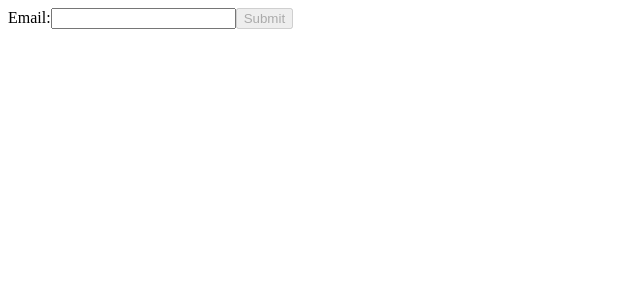
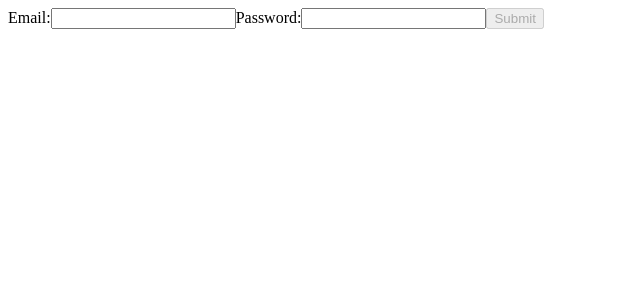
Before and after one commit to bobbyDeepak1415/React_Hooks, a React (Vite) app: page / in a window 1280 px wide. Shown: the top 300 px of the page, without its empty margins (0-640 px from the left). Built offline with nearby package versions, Linux system fonts and the light colour scheme.

Commit message:
setup done

```diff
--- a/src/FormValidation/Form2.jsx
+++ b/src/FormValidation/Form2.jsx
@@ -7,17 +7,23 @@ const Form2 = () => {
 
   const [touched, setTouched] = useState({ email: false, password: false });
 
+
+  const emailRegex = /^[^\s@]+@[^\s@]+\.[^\s@]+$/;
+
+  const passwordRegex = /^(?=.*[A-Z])(?=.*\d).{6,}$/;
+
+
   const validate = (name, value) => {
     let errorMsg = "";
 
     if (name === "email") {
-      if (!value.includes("@")) {
+      if (emailRegex.test(value)) {
         errorMsg = "the email must contain @";
       }
     }
 
     if (name === "password") {
-      if (value.length < 6) {
+      if (passwordRegex.test(value)) {
         errorMsg = "the password must be atleast 6 characters long";
       }
     }
@@ -54,12 +60,27 @@ const Form2 = () => {
     });
   };
 
+  const handleSubmit = () => {
+    if (
+      formData.email &&
+      formData.password &&
+      !error.password &&
+      !error.email
+    ) {
+      console.log("submission successful", formData);
+      alert("submission successful");
+    }
+
+    setFormData({ email: "", password: "" });
+    setTouched({ email: false, password: false });
+  };
+
   const isFormInvalid =
     !formData.email || !formData.password || error.email || error.password;
 
   return (
     <div>
-      <form>
+      <form onSubmit={handleSubmit}>
         <label>Email:</label>
         <input
           onBlur={handleBlur}
@@ -70,8 +91,21 @@ const Form2 = () => {
         {touched.email && error.email && (
           <p style={{ color: "red" }}>{error.email}</p>
         )}
+        <label>Password:</label>
+        <input
+        type="password"
+          onBlur={handleBlur}
+          name="password"
+          value={formData.password}
+          onChange={handleChange}
+        />
+        {touched.password && error.password && (
+          <p style={{ color: "red" }}>{error.password}</p>
+        )}
 
-        <button disabled={isFormInvalid}>Submit</button>
+        <button type="submit" disabled={isFormInvalid}>
+          Submit
+        </button>
       </form>
     </div>
   );
```
